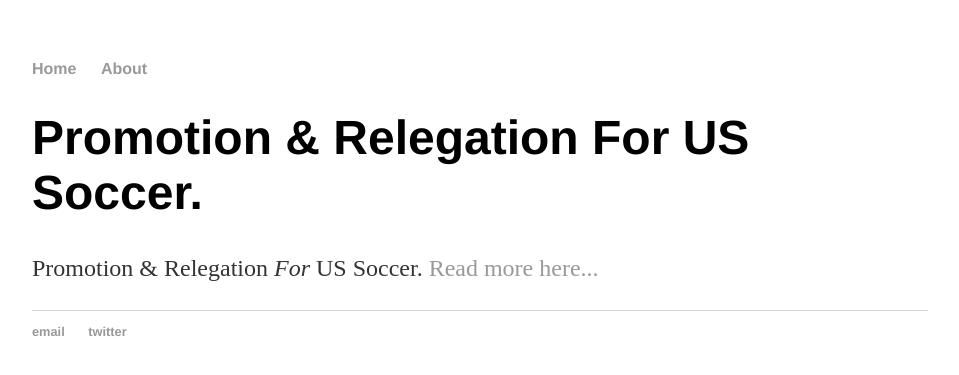
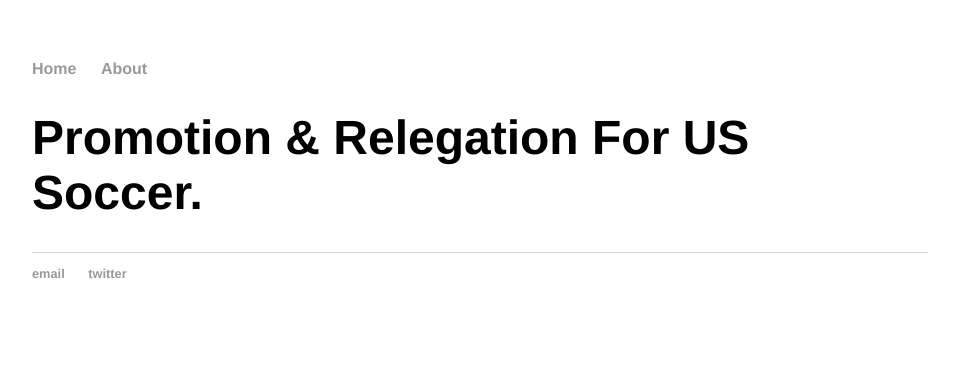
Before and after one commit to prorelsim/prorelsimOLD.github.io, a Jekyll site: the page built from index.html, in a window 1280 px wide. Shown: the top 375 px of the page, without its empty margins (160-1119 px from the left). Built offline with Jekyll 4.4.1, drawn with Linux system fonts in a browser that asks for light colours.

Commit message:
Removed some text
Removed some of the  previous text

```diff
--- a/index.html
+++ b/index.html
@@ -4,5 +4,5 @@ title: prorelsim
 ---
 <div class="blurb">
 	<h1>Promotion & Relegation For US Soccer.</h1>
-	<p>Promotion & Relegation <em>For</em> US Soccer. <a href="/about">Read more here...</a></p>
+
 </div><!-- /.blurb -->
```
